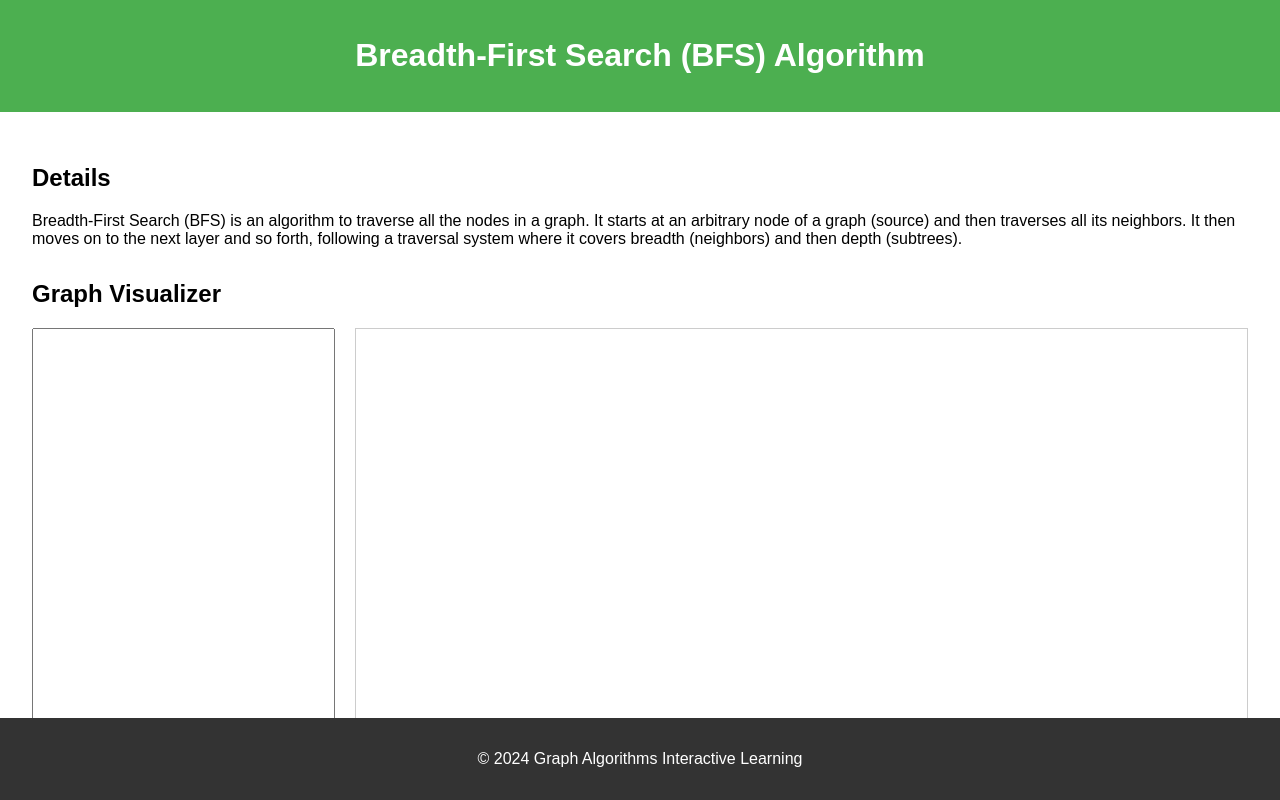
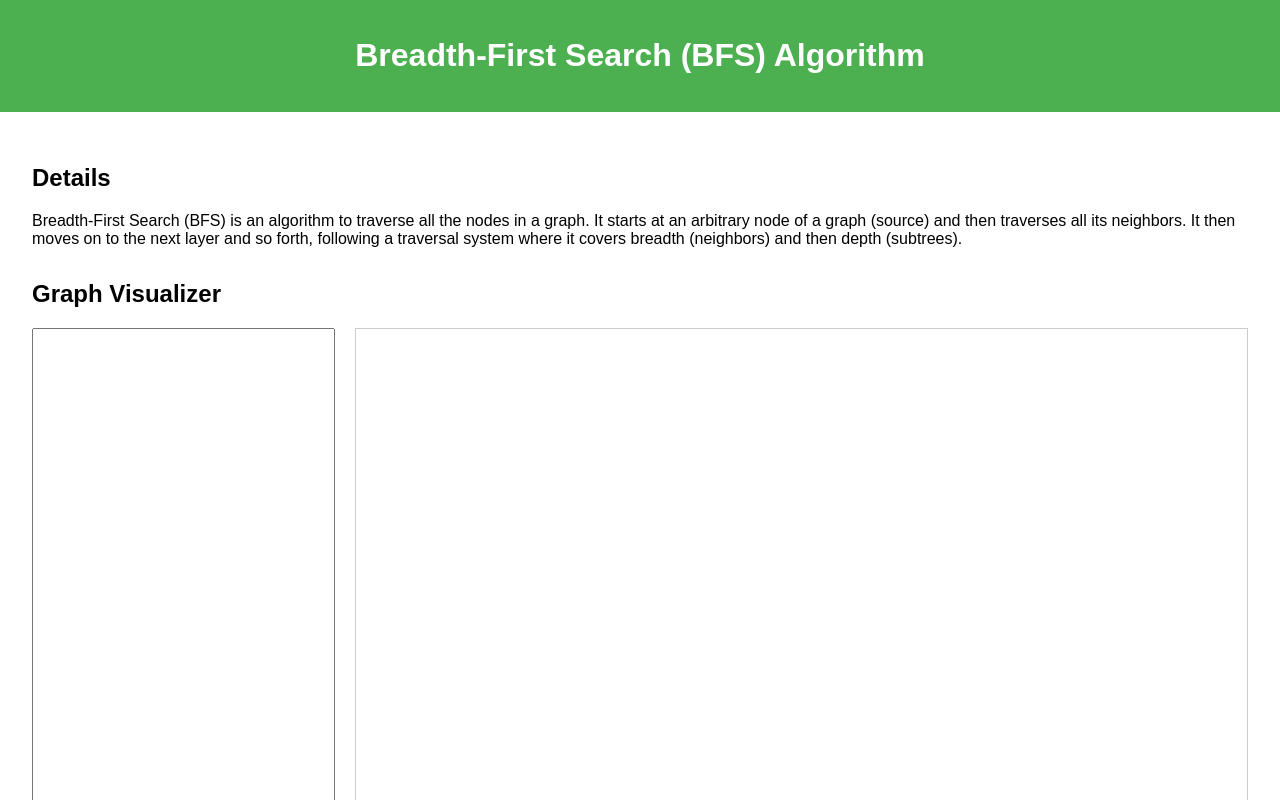
Before and after one commit to SYCKGit/mega-hackathon, a React (Vite) app: page /bfs in a window 1280 px wide. Shown: the top 800 px of the page. Built offline with nearby package versions, Linux system fonts and the light colour scheme.

Commit message:
Let footer be at the bottom of page and not always on screen

```diff
--- a/src/styles.css
+++ b/src/styles.css
@@ -2,6 +2,12 @@ body {
   font-family: Arial, sans-serif;
   margin: 0;
   padding: 0;
+}
+
+#root {
+  display: grid;
+  grid-template-rows: auto 1fr auto;
+  min-height: 100vh;
 }
 
 header {
@@ -24,9 +30,7 @@ footer {
   color: white;
   text-align: center;
   padding: 1em 0;
-  position: fixed;
   width: 100%;
-  bottom: 0;
 }
 
 a {
```
